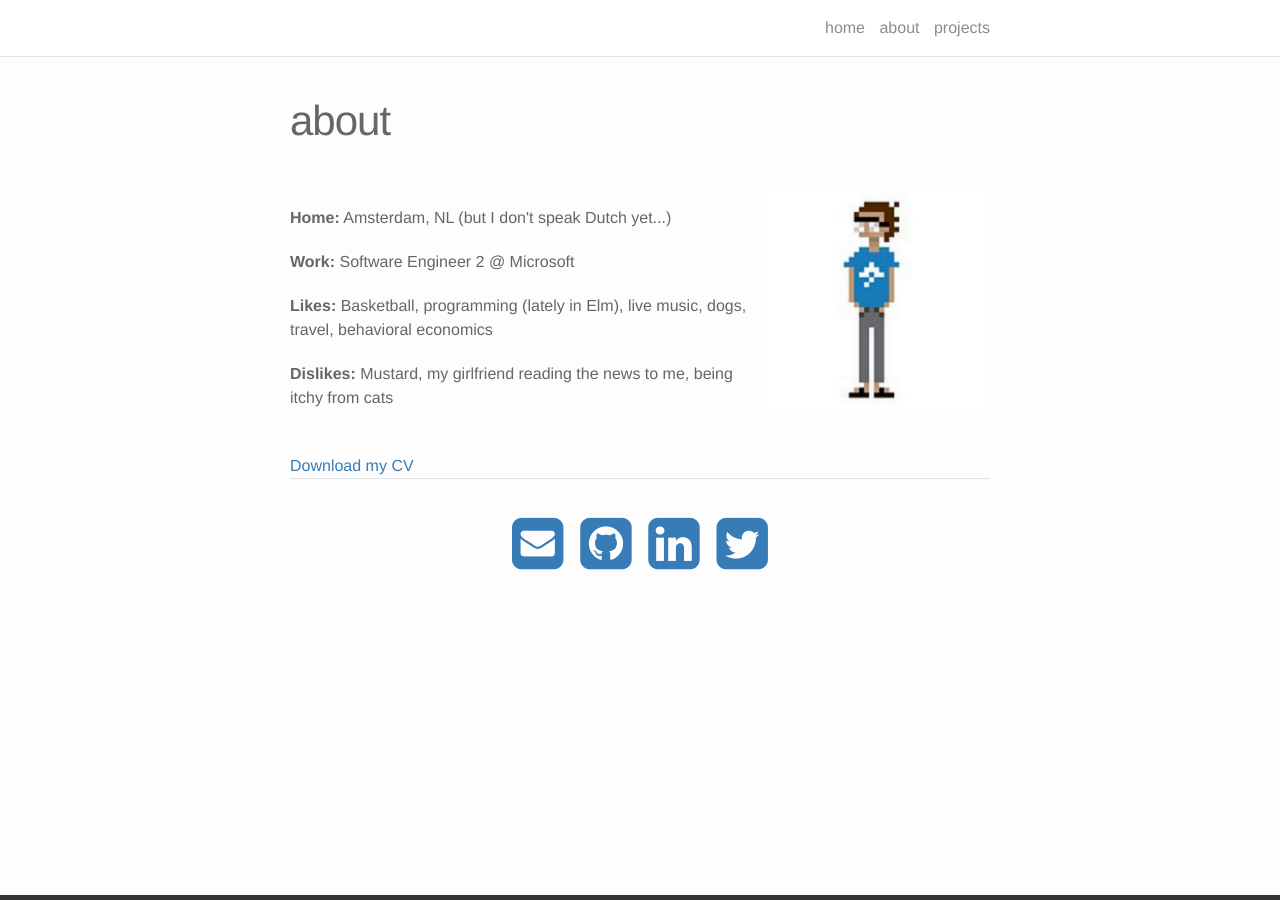
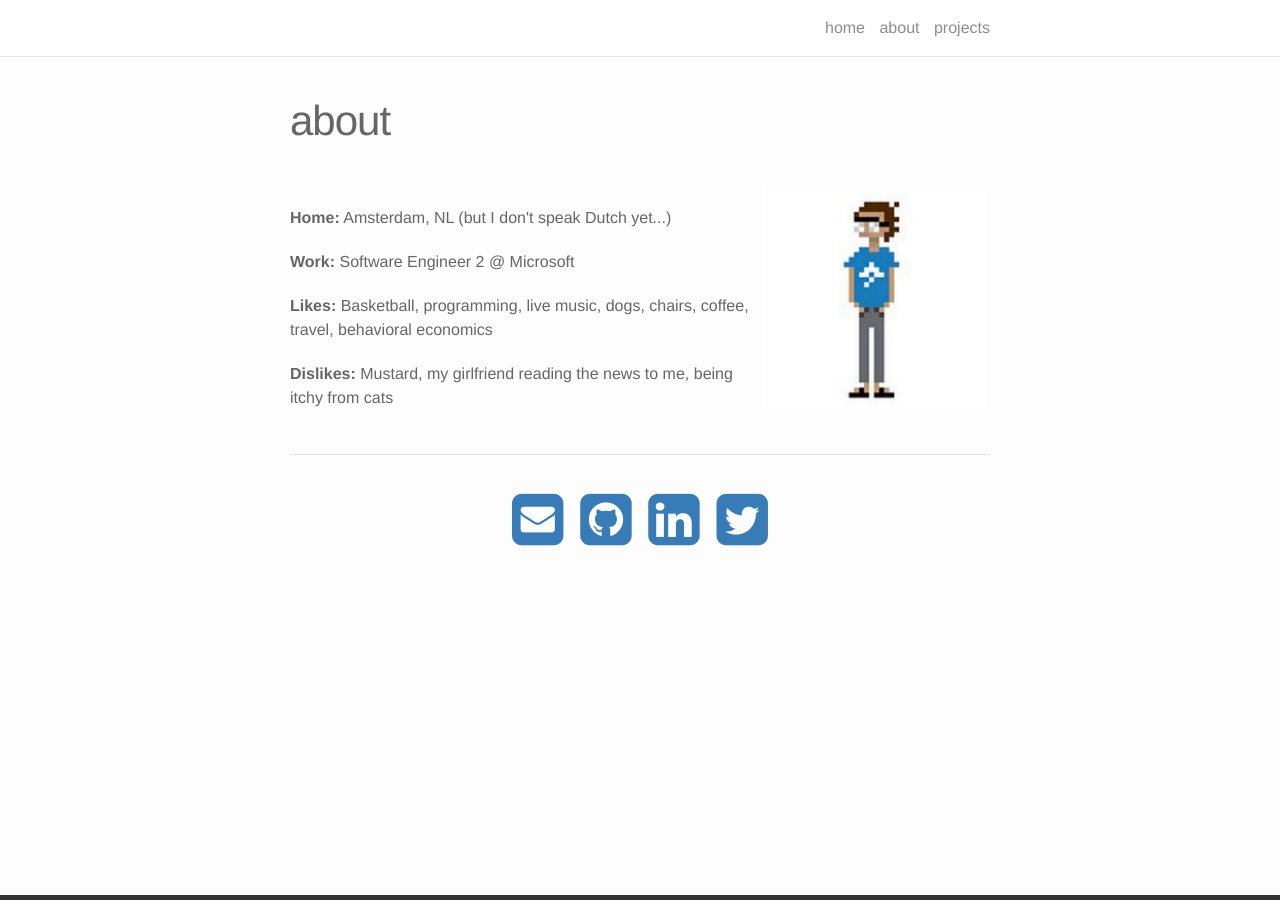
Before and after one commit to acroos/acroos.github.io, a Jekyll site: the page built from about.html, in a window 1280 px wide. Built offline with Jekyll 4.4.1, drawn with Linux system fonts in a browser that asks for light colours; nearby versions of some CDN libraries.

Commit message:
Update about page again

```diff
--- a/about.html
+++ b/about.html
@@ -9,11 +9,9 @@ permalink: /about/
 <br/>
 <p><strong>Home:</strong> Amsterdam, NL (but I don't speak Dutch yet...)</p>
 <p><strong>Work:</strong> Software Engineer 2 @ Microsoft</p>
-<p><strong>Likes:</strong> Basketball, programming (lately in Elm), live music, dogs, travel, behavioral economics</p>
+<p><strong>Likes:</strong> Basketball, programming, live music, dogs, chairs, coffee, travel, behavioral economics</p>
 <p><strong>Dislikes:</strong> Mustard, my girlfriend reading the news to me, being itchy from cats</p>
 <br />
-<a href="/res/cv.pdf" download="AustinRoosCV.pdf">Download my CV</a>
-<br/>
 <hr/>
 <br/>
 <span class="contacticon center">
```
